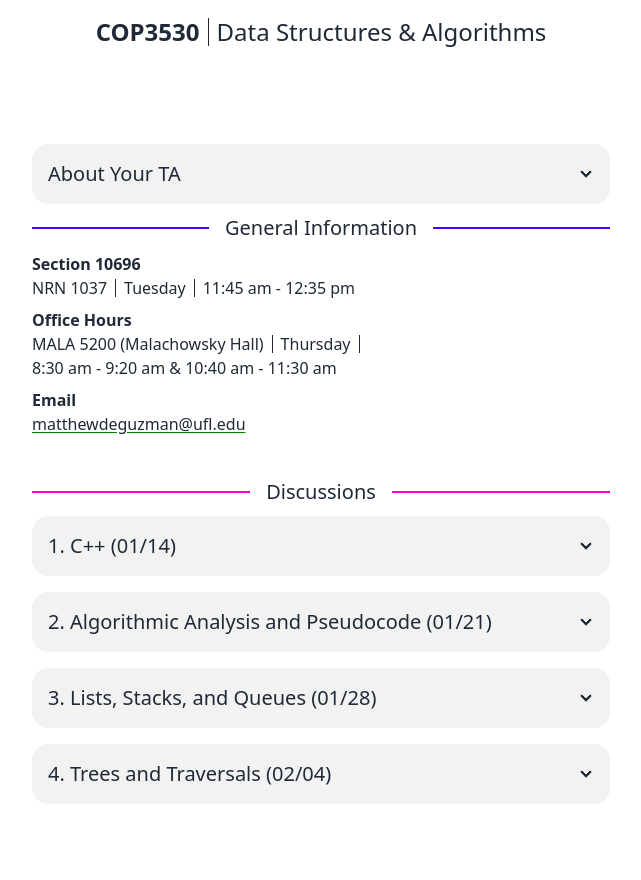
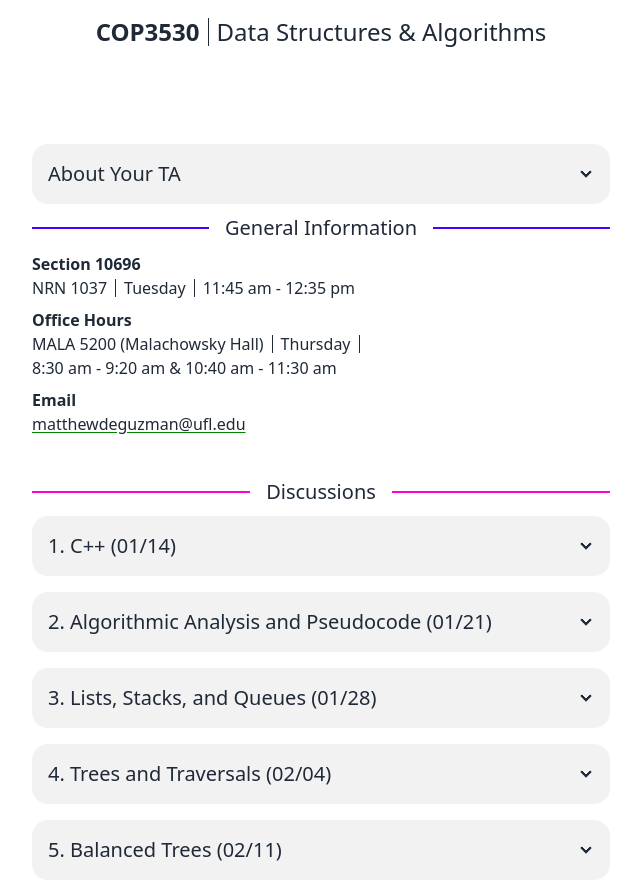
Before and after one commit to matt-dz/dsa-discussion, a SvelteKit app: page / in a window 1280 px wide. Shown: the whole page, without its empty margins (319-960 px from the left). Before the commit the page ends 804 px from the top, so only its background shows below. Built offline with nearby package versions, Linux system fonts and the light colour scheme.

Commit message:
add week5

```diff
--- a/src/routes/+page.svelte
+++ b/src/routes/+page.svelte
@@ -89,8 +89,8 @@
 				>
 					{#snippet description()}
 						<p>
-						Welcome to the first week of discussion! We're doing a quick overview of C++. Get ready
-						to brush up on pointers, data types, classes, and more!
+							Welcome to the first week of discussion! We're doing a quick overview of C++. Get
+							ready to brush up on pointers, data types, classes, and more!
 						</p>
 					{/snippet}
 				</Discussion>
@@ -114,7 +114,8 @@
 				>
 					{#snippet description()}
 						<p>
-							This week, we review stacks and queues as well as common algorithmic strategies such as the slow pointer, fast pointer technique on Linked Lists.
+							This week, we review stacks and queues as well as common algorithmic strategies such
+							as the slow pointer, fast pointer technique on Linked Lists.
 						</p>
 					{/snippet}
 				</Discussion>
@@ -125,7 +126,20 @@
 				>
 					{#snippet description()}
 						<p>
-							This week, we review binary trees and the different tree traversals. We'll also cover a special case called binary search trees.
+							This week, we review binary trees and the different tree traversals. We'll also cover
+							a special case called binary search trees.
+						</p>
+					{/snippet}
+				</Discussion>
+				<Discussion
+					name="algorithmic-analysis"
+					title="5. Balanced Trees (02/11)"
+					pptLink="https://docs.google.com/presentation/d/10UCZmsEmkvm1EDEbkpLQU3r-4Sm7zPDUzkLD2kaJcZg/"
+				>
+					{#snippet description()}
+						<p>
+							This week, we go over balanced trees and their advantages over binary search trees.
+							We'll mainly focus on AVL trees and touch on red-black, splay, B, and B+ trees.
 						</p>
 					{/snippet}
 				</Discussion>
--- a/src/routes/week2/+page.server.ts
+++ b/src/routes/week2/+page.server.ts
@@ -3,6 +3,6 @@ import { redirect } from '@sveltejs/kit';
 export function load() {
 	throw redirect(
 		307,
-		"https://docs.google.com/presentation/d/1SKauPvsXgH6VXktNGxwmlc8C0m5byvu_IYKe1cP9v9Y/edit?usp=sharing"
+		'https://docs.google.com/presentation/d/1SKauPvsXgH6VXktNGxwmlc8C0m5byvu_IYKe1cP9v9Y/edit?usp=sharing'
 	);
 }
--- a/src/routes/week3/+page.server.ts
+++ b/src/routes/week3/+page.server.ts
@@ -3,6 +3,6 @@ import { redirect } from '@sveltejs/kit';
 export function load() {
 	throw redirect(
 		307,
-		"https://docs.google.com/presentation/d/1BJCV0xbhYQweHNKt5Cx7r-8tIpKw9Ndt/edit?usp=sharing&ouid=101706383218741169050&rtpof=true&sd=true"
+		'https://docs.google.com/presentation/d/1BJCV0xbhYQweHNKt5Cx7r-8tIpKw9Ndt/edit?usp=sharing&ouid=101706383218741169050&rtpof=true&sd=true'
 	);
 }
--- a/src/routes/week4/+page.server.ts
+++ b/src/routes/week4/+page.server.ts
@@ -3,6 +3,6 @@ import { redirect } from '@sveltejs/kit';
 export function load() {
 	throw redirect(
 		307,
-		"https://docs.google.com/presentation/d/1SGjaeApZLrveO4CkKODq5qO72WVHeOAvq4IB9hM2E-I/edit?usp=sharing"
+		'https://docs.google.com/presentation/d/1SGjaeApZLrveO4CkKODq5qO72WVHeOAvq4IB9hM2E-I/edit?usp=sharing'
 	);
 }
--- /dev/null
+++ b/src/routes/week5/+page.server.ts
@@ -0,0 +1,8 @@
+import { redirect } from '@sveltejs/kit';
+
+export function load() {
+	throw redirect(
+		307,
+		"https://docs.google.com/presentation/d/10UCZmsEmkvm1EDEbkpLQU3r-4Sm7zPDUzkLD2kaJcZg/"
+	);
+}
```
Lines whose indentation alone changed are shown as unchanged.
